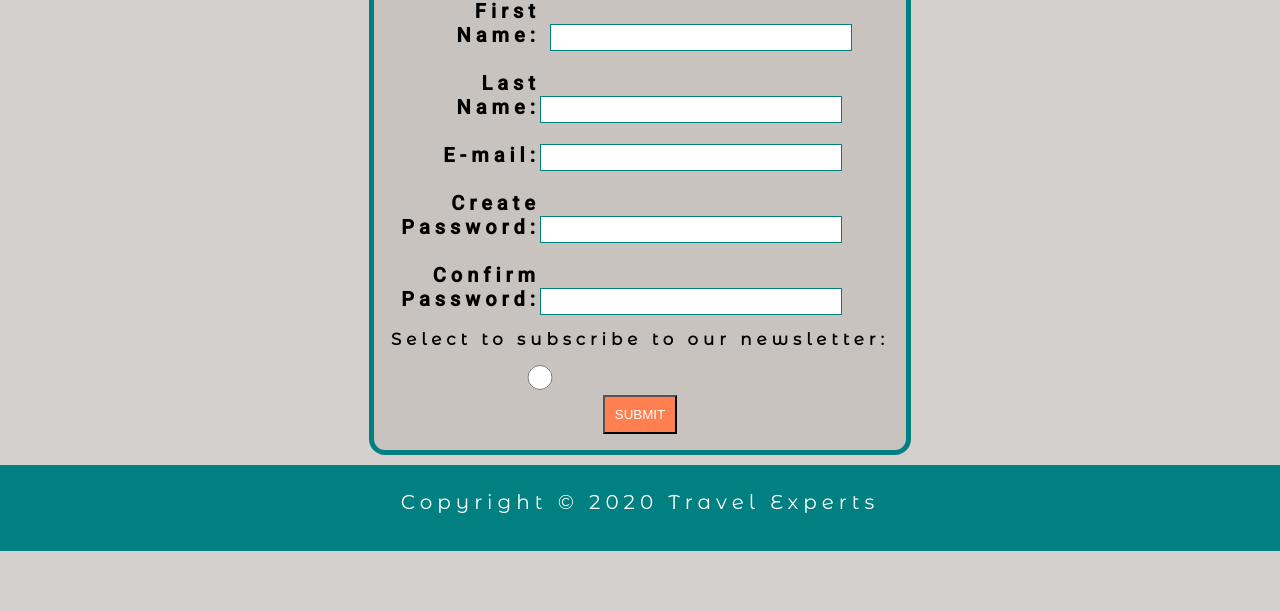
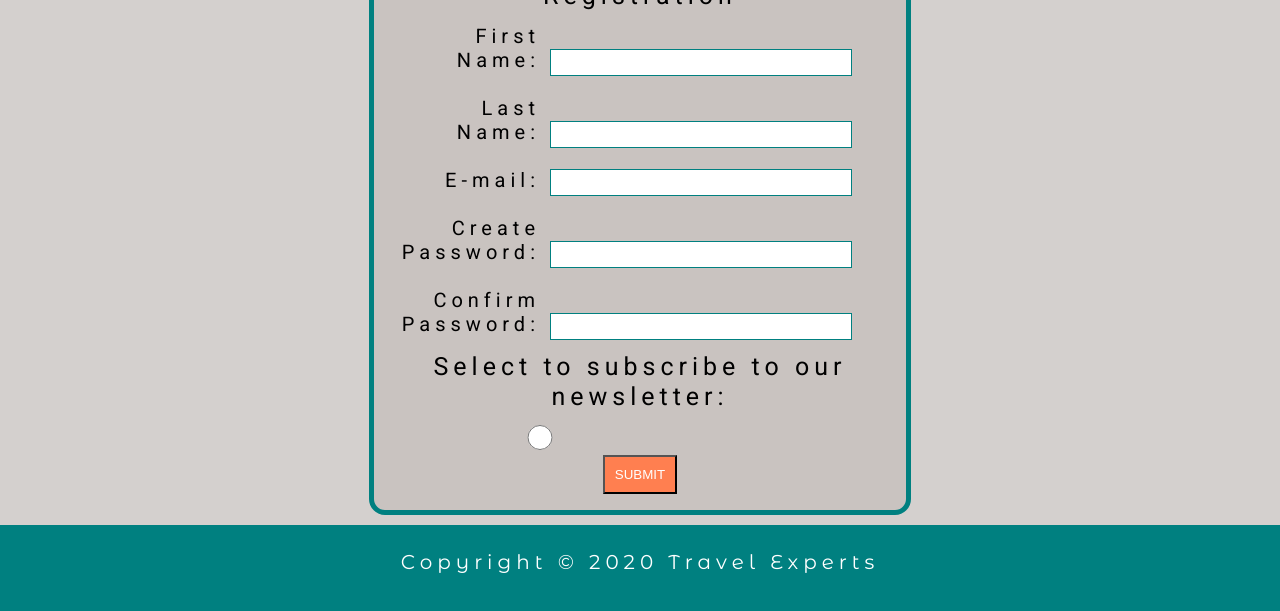
Before and after one commit to DaveYYC/CPRG-210-Assignment-1--Travel-Experts-Website, a plain HTML site: page register.html in a window 1280 px wide. Shown: the part 206-817 px from the top of the page. Drawn offline with Linux system fonts and the light colour scheme.

Commit message:
changed form headings to legends

```diff
--- a/css/login.css
+++ b/css/login.css
@@ -56,6 +56,7 @@ nav a:active {
 }
 
 /* -- Login Form -- */
+
 .login {
     display:flex;
     justify-content: center;
@@ -72,6 +73,7 @@ form {
 
     font: 1em;
     font-family: 'Roboto', sans-serif;
+    text-align: center;
 
     color: black;
     background-color: rgba(122, 109, 105, 0.13);
--- a/css/main.css
+++ b/css/main.css
@@ -120,16 +120,16 @@ header p {
 
 /* -- Comment Form -- */
 
-.comment_header {
-    padding-top: 15px;
-    padding-bottom: 5px;
-    text-align: center;
-}
-
 form {
     width: 400px;
     border: 5px solid coral;
     border-radius: 1em;
+    text-align: center;
+}
+
+legend {
+    text-align: center;
+    padding: 20px;
 }
 
 ul {
@@ -142,11 +142,13 @@ ul {
 
 form li + li {
     margin-top: 1em;
+
 }
 
 label {
     width: 120px;
     display: inline-block;
+
     text-align: right;
 }
 
@@ -164,11 +166,10 @@ textarea {
 
 .button {
     margin-bottom: 5px;
-	padding-left: 130px;
 }
 
 button {
-    padding: 5px 5px 5px 5px;
+    padding: 5px 5px 5px px;
 
     color:white;
     background-color: coral;
--- a/css/register.css
+++ b/css/register.css
@@ -19,6 +19,7 @@ body {
 }
 
 /* -- Navigation bar / Header -- */
+
 nav {
     display: flex;
     flex-wrap:  wrap;
@@ -56,9 +57,13 @@ nav a:active {
 }
 
 /* -- Registration Form -- */
-.reg_header {
+
+legend {
+    padding: .5em;
+
     text-align: center;
     font-size: 25px;
+
 }
 
 form {
@@ -127,6 +132,7 @@ button {
 }
 
 /* -- Footer -- */
+
 footer {
     width: 100%;
     margin-top: auto;
--- a/register.html
+++ b/register.html
@@ -23,16 +23,21 @@
     </nav>
     <div class="register">
         <form action="#" method="post">
-            <h3 class="reg_header">Registration</h3>
             <ul>
-                <li><label for="f_name"><strong>First Name:</strong></label> <input type="text" id="f_name" name="user_f_name"> </li>
-                <li><label for="l_name"><strong>Last Name:</strong></label><input type="text" id="l_name" name="user_l_name"></li>
-                <li><label for="mail"><strong>E-mail:</strong></label><input type="email" id="mail" name="user_email"></li>
-                <li><label for="password"><strong>Create Password:</strong></label><input type="text" id="password" name="password"> </li>
-                <li><label for="confirm_password"><strong>Confirm Password:</strong></label><input type="text" id="confirm_password" name="confirm_password"></li>
-                    <h5><strong>Select to subscribe to our newsletter:</strong></h5>
+            <legend>Registration</legend>
+                <li><label for="f_name">First Name:</label>
+                    <input type="text" id="f_name" name="user_f_name"></li>
+                <li><label for="l_name">Last Name:</label>
+                    <input type="text" id="l_name" name="user_l_name"></li>
+                <li><label for="mail">E-mail:</label>
+                    <input type="email" id="mail" name="user_email"></li>
+                <li><label for="password">Create Password:</label>
+                    <input type="text" id="password" name="password"> </li>
+                <li><label for="confirm_password">Confirm Password:</label>
+                    <input type="text" id="confirm_password" name="confirm_password"></li>
+            <legend>Select to subscribe to our newsletter:</legend>
                 <li><input type="radio" id="sub_yes" name="sub_yes" value="sub_yes"></li>
-                <li class="button"> <button type="submit">SUBMIT</button></li>
+                <li class="button"><button type="submit">SUBMIT</button></li>
              </ul>
         </form>
     </div>
```
Also changed, not shown: index.html (+6 -7 lines), login.html (+1 -2 lines).
